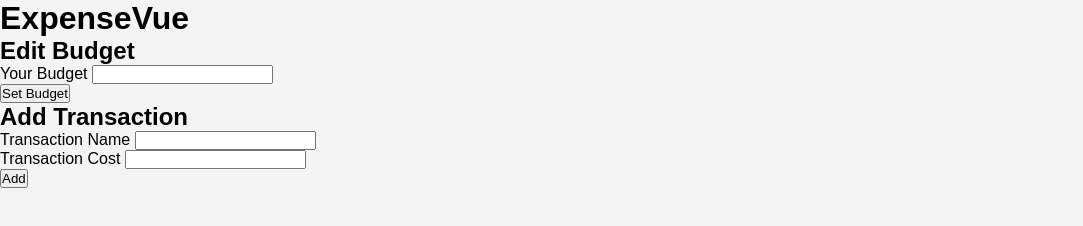
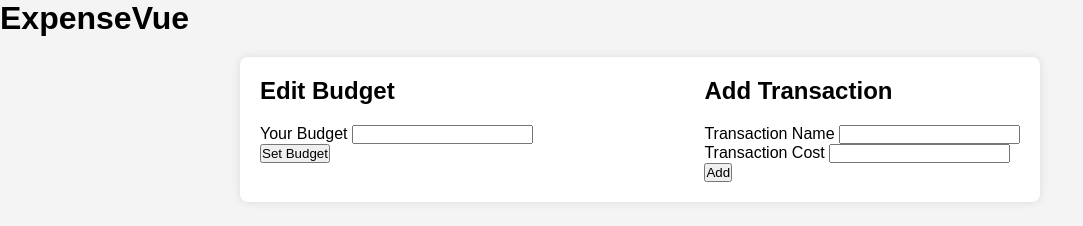
Before and after one commit to sasanedicbn/Expense-Tracker, a website built with Vite: page Expense-Tracker/index.html in a window 1280 px wide. Shown: the whole page, without its empty margins (0-1083 px from the left). Built offline with nearby package versions, Linux system fonts and the light colour scheme.

Commit message:
Create header style

```diff
--- a/Expense-Tracker/style.css
+++ b/Expense-Tracker/style.css
@@ -7,3 +7,17 @@ body {
   padding: 0;
   box-sizing: border-box;
 }
+.container {
+  display: flex;
+  justify-content: space-between;
+  max-width: 800px;
+  margin: 20px auto;
+  padding: 20px;
+  background-color: #fff;
+  border-radius: 8px;
+  box-shadow: 0 0 10px rgba(0, 0, 0, 0.1);
+}
+
+.section-header {
+  margin-bottom: 20px;
+}
```
